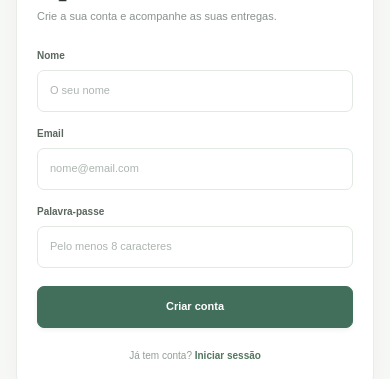
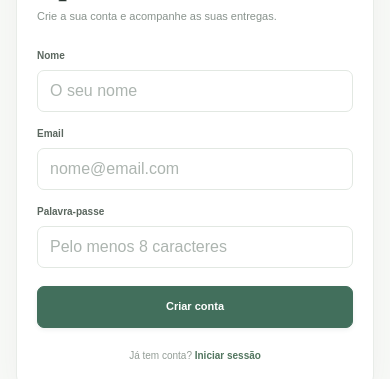
Before and after one commit to joseerodrigues/engomadoria-fe, a Next.js app: page /signup in a window 390 px wide. Shown: the part 298-677 px from the top of the page. Built offline with nearby package versions, Linux system fonts and the light colour scheme; no server answers.

Commit message:
Prevent mobile form focus zoom

```diff
--- a/app/globals.css
+++ b/app/globals.css
@@ -425,7 +425,6 @@ button.activity-item:hover .activity-open, button.activity-item:focus-visible .a
 .pwa-install-content .pwa-install-help { margin-top: 9px; font-size: 12px; }
 .pwa-install-button { min-height: 42px; margin-top: 11px; padding: 0 13px; border: 1px solid #426f5c; border-radius: 7px; background: #426f5c; color: white; font: inherit; font-size: 13px; font-weight: 600; cursor: pointer; }
 .pwa-install-button:hover { background: #315943; }
-.inline-notice { display: flex; align-items: center; gap: 8px; margin: 15px auto 0; padding: 11px 13px; border: 1px solid #dce9de; border-radius: 8px; background: #f4f8f4; color: #4e6857; font-size: 13px; }
 .secondary-button { min-height: 42px; padding: 0 14px; border: 1px solid #dfe6df; border-radius: 7px; background: #fff; color: #4f6857; font: inherit; font-size: 13px; font-weight: 600; cursor: pointer; }
 .flow-screen { position: fixed; z-index: 40; inset: 0; overflow-y: auto; padding: 25px max(24px, calc((100vw - 660px) / 2)) 50px; background: var(--paper); }
 .flow-back { display: inline-flex; min-height: 44px; align-items: center; gap: 9px; padding: 0; border: 0; background: transparent; color: #4d7159; font: inherit; font-size: 15px; font-weight: 600; cursor: pointer; }
@@ -466,6 +465,8 @@ button.activity-item:hover .activity-open, button.activity-item:focus-visible .a
 
 @media (max-width: 640px) {
   body { font-size: 16px; }
+  /* iOS Safari zooms the page when a focused form control uses text below 16px. */
+  .auth-field input, .select-wrap select { font-size: 16px; }
   .sidebar { display: none; }
   .main-area { min-height: 100svh; margin: 0; padding: 0 0 calc(78px + env(safe-area-inset-bottom)); }
   .topbar { height: calc(58px + env(safe-area-inset-top)); padding: env(safe-area-inset-top) 17px 0; }
```
